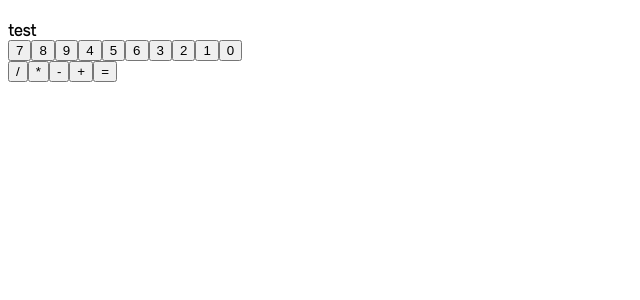
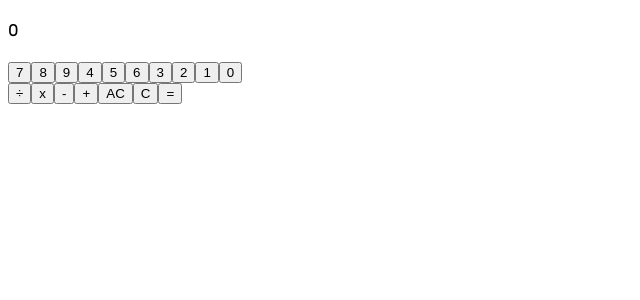
Before and after one commit to parham-ab/React-calculator, a React (Create React App) app in the folder calculator/: page / in a window 1280 px wide. Shown: the top 300 px of the page, without its empty margins (0-640 px from the left). Built offline with nearby package versions, Linux system fonts and the light colour scheme.

Commit message:
AC button

```diff
--- a/calculator/src/App.js
+++ b/calculator/src/App.js
@@ -1,7 +1,7 @@
 import { useState } from "react";
 
 const App = () => {
-  const [display, setDisplay] = useState("");
+  const [display, setDisplay] = useState(0);
   const [activities, setActivities] = useState([]);
   // handle states values
   const handleClick = (val) => {
@@ -24,9 +24,9 @@ const App = () => {
             return (acc += array[index + 1]);
           case "-":
             return (acc -= array[index + 1]);
-          case "*":
+          case "x":
             return (acc *= array[index + 1]);
-          case "/":
+          case "÷":
             return (acc /= array[index + 1]);
           default:
             return acc;
@@ -36,13 +36,31 @@ const App = () => {
     setDisplay(result);
     setActivities("");
   };
+  // clear all (AC button)
+  const AllClear = () => {
+    setActivities("");
+    setDisplay(0);
+  };
+  // clear last value (CE button)
+  const ClearHandle = () => {
+    if (activities.length === 1 && display != 0) {
+      setDisplay(0);
+      setActivities([]);
+    } else {
+      // if (activities.join("").substring(0, activities.length - 1)) {
+      //   console.log(!!activities.join("").substring(0, activities.length - 1));
+      //   const newVal = activities.join("").substring(0, activities.length - 1);
+      //   setActivities(newVal);
+      // }
+    }
+  };
 
   return (
     <div>
       {/* last state */}
       <h4>{display}</h4>
 
-      <span>test</span>
+      <span>{activities}</span>
       {/* keyboard */}
       <section>
         {/* numbers */}
@@ -63,11 +81,13 @@ const App = () => {
         </section>
         {/* operators */}
         <section className="operators">
-          <button onClick={() => handleClick("/")}>/</button>
-          <button onClick={() => handleClick("*")}>*</button>
+          <button onClick={() => handleClick("÷")}>÷</button>
+          <button onClick={() => handleClick("x")}>x</button>
           <button onClick={() => handleClick("-")}>-</button>
           <button onClick={() => handleClick("+")}>+</button>
-          <button onClick={calculateHandle}>=</button>
+          <button onClick={() => AllClear()}>AC</button>
+          <button onClick={() => ClearHandle()}>C</button>
+          <button onClick={() => calculateHandle()}>=</button>
         </section>
       </section>
     </div>
```
